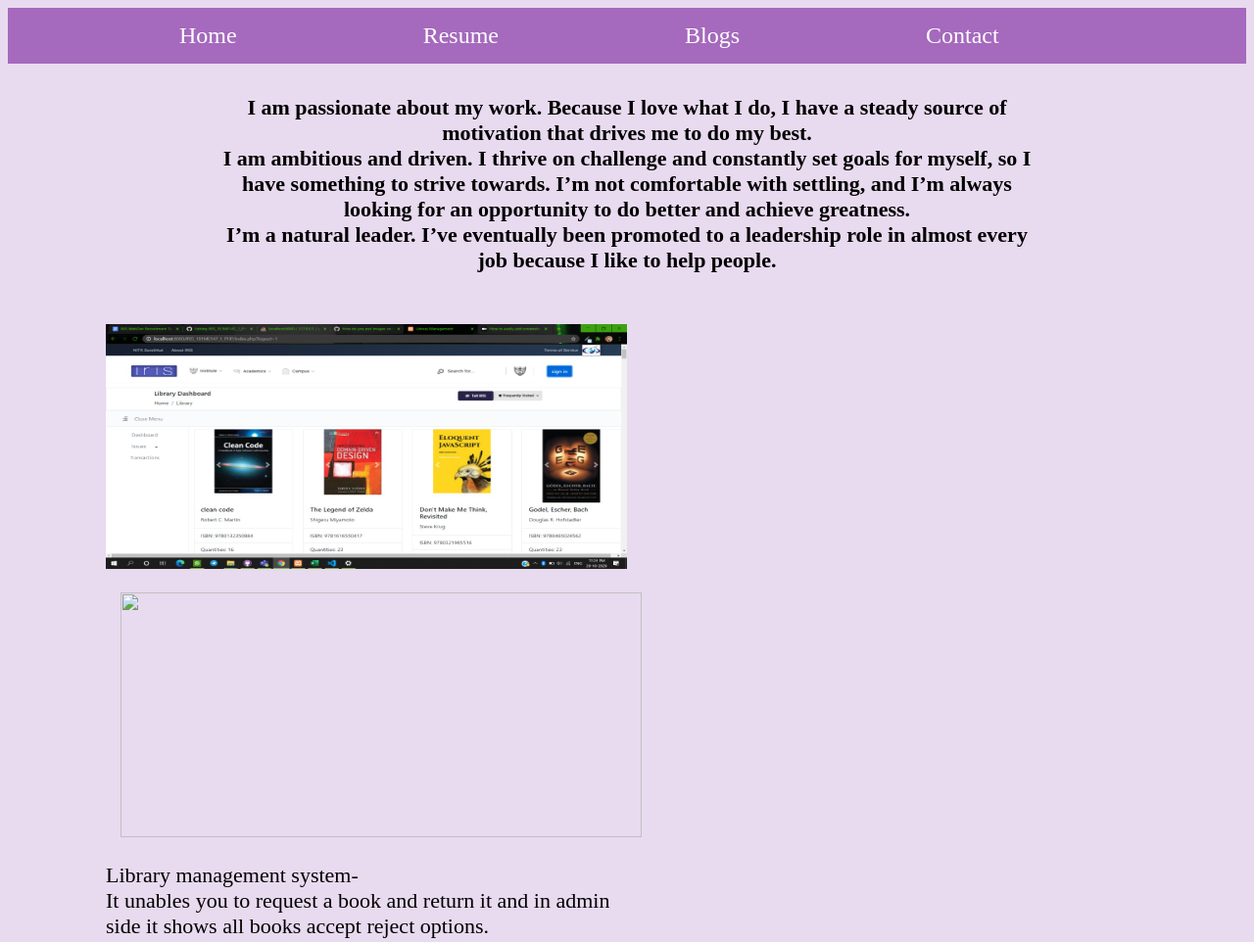
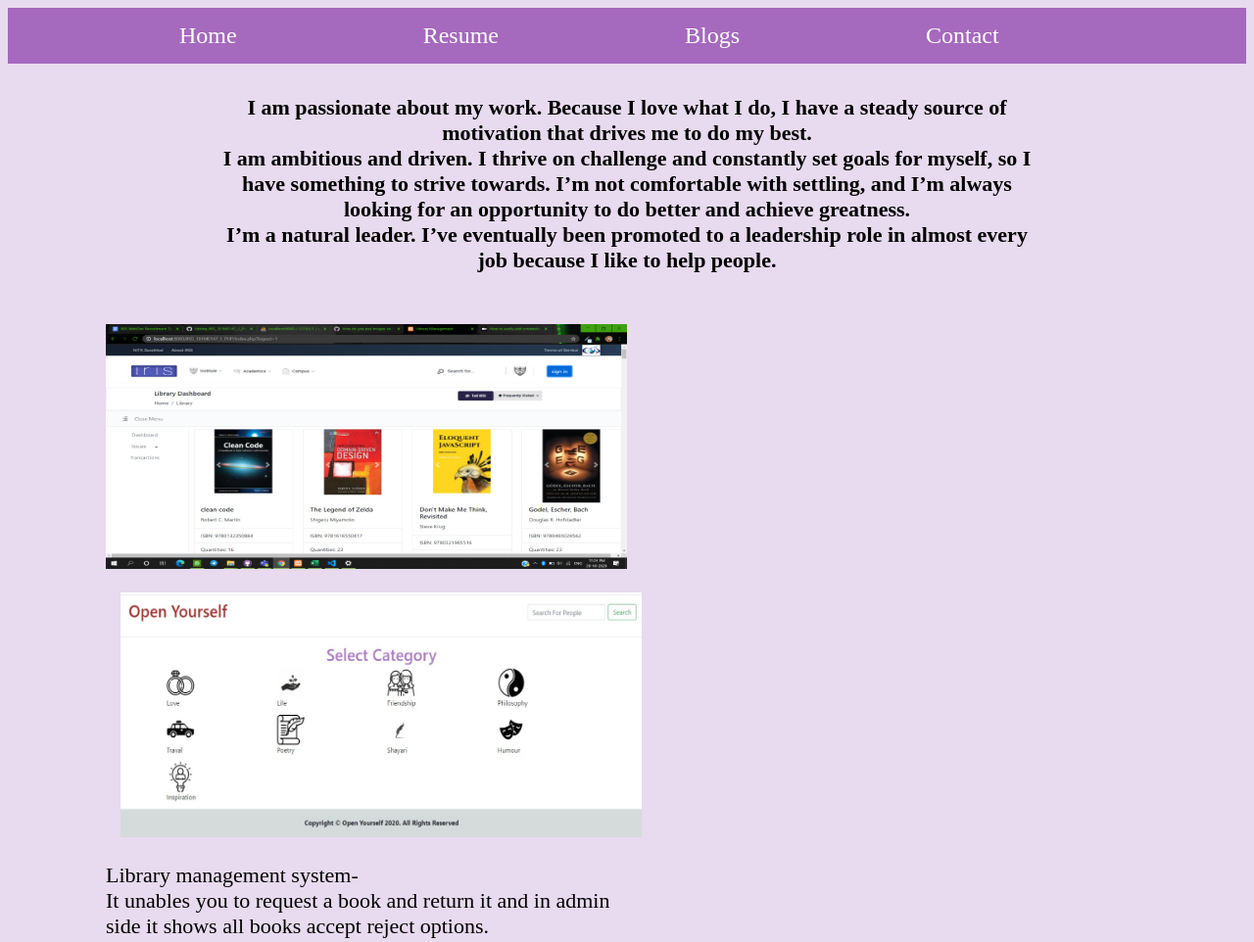
Before and after one commit to prachiwaware/Project, a plain HTML site: page Assignment/Portfolio.html in a window 1280 px wide. Shown: the top 962 px of the page at 98% size. Drawn offline with Linux system fonts and the light colour scheme.

Commit message:
Assignment

```diff
--- a/Assignment/Portfolio.html
+++ b/Assignment/Portfolio.html
@@ -67,7 +67,7 @@
     </p>
     <div>
         <img  id="pro1" src="Library.jpeg">
-        <img id="pro2" src="Quote.png">
+        <img id="pro2" src="Quote.jpeg">
         <p style="float: left; font-size: 22px;width: 535px; margin-left: 100px;">
           Library management system-<br>
           It unables you to request a book and return it and in admin side it shows all books accept reject options.
```
